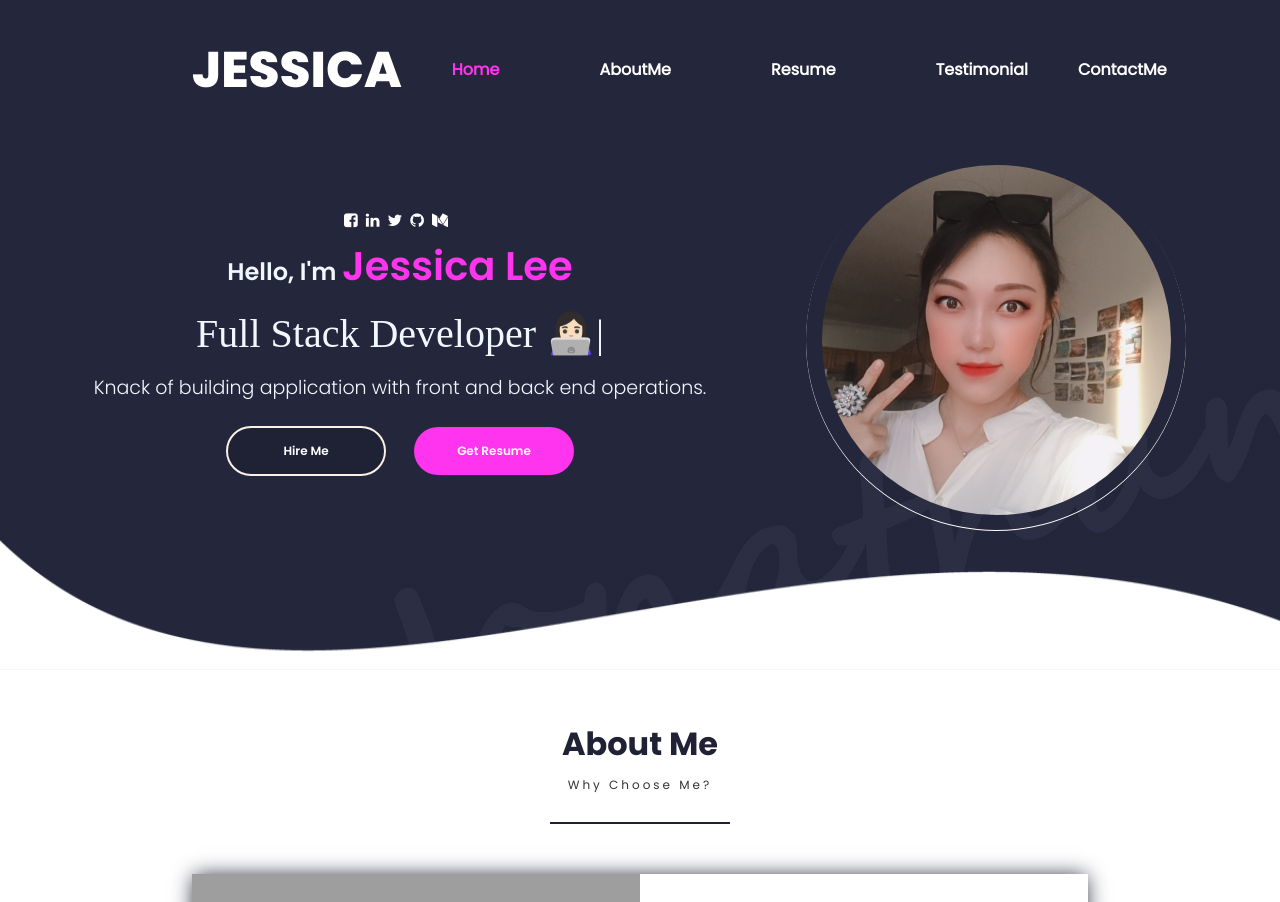
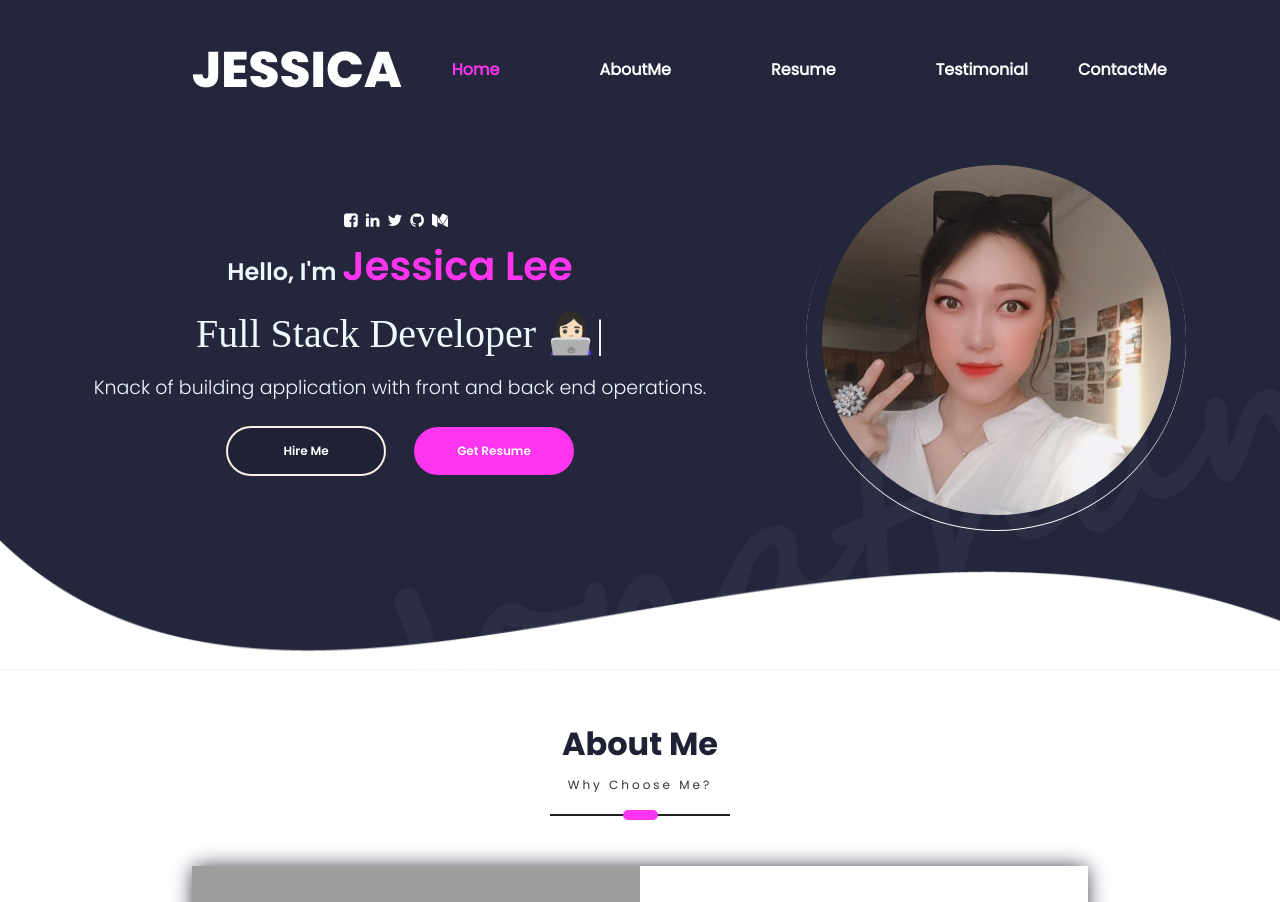
Before and after one commit to ellijs/Jessica-Lee, a React (Create React App) app in the folder jessica-lee/: page / in a window 1280 px wide. Shown: the top 902 px of the page. Built offline with nearby package versions, Linux system fonts and the light colour scheme; grey boxes are pictures that could not be loaded; a web font is replaced by a local one.

Commit message:
Add Blob CSS

```diff
--- a/jessica-lee/src/Utilities/ScreenHeading/ScreenHeading.css
+++ b/jessica-lee/src/Utilities/ScreenHeading/ScreenHeading.css
@@ -5,20 +5,17 @@
     width: 100%;
     margin: 0 0 50px 0;
   }
-
   .screen-sub-heading {
-    letter-spacing:3px;
-    margin: 8px 0 18px 0;
+    letter-spacing: 3px;
+    margin: 8px 0 10px 0;
     font-size: 12px;
     color: var(--black);
   }
-
   .screen-heading {
     font-size: 32px;
     color: #1f2235;
-    font-family: "Poppins Bold"
+    font-family: "Poppins Bold";
   }
-
   .heading-seperator {
     display: flex;
     align-items: center;
@@ -26,21 +23,19 @@
     width: 180px;
     margin: 10px 0 0 0;
   }
-
   .seperator-line {
     width: 100%;
     height: 2px;
-    background-color:#1F2235;
+    background-color: #1f221f;
   }
-
   .seperator-blob {
     height: 10px;
+    top: -4px;
     width: 100%;
     position: absolute;
     display: flex;
     justify-content: center;
   }
-
   .seperator-blob div {
     width: 35px;
     border-radius: 10px;
--- a/jessica-lee/src/Utilities/ScreenHeading/ScreenHeading.js
+++ b/jessica-lee/src/Utilities/ScreenHeading/ScreenHeading.js
@@ -19,6 +19,7 @@ function ScreenHeading(props) {
             <div className='heading-seperator'>
                 <div className='seperator-line'>
                     <div className='seperator-blob'>
+                        <div></div>
                     </div>
                 </div>
             </div>
```
Lines whose indentation alone changed are shown as unchanged.
